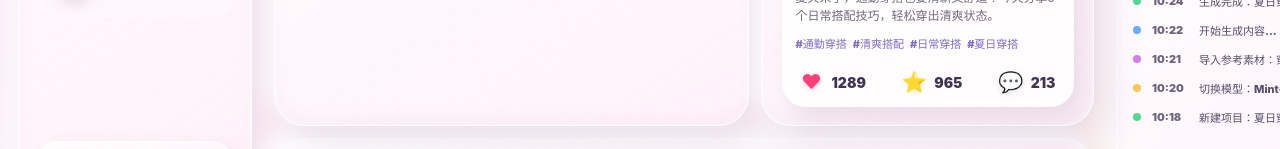
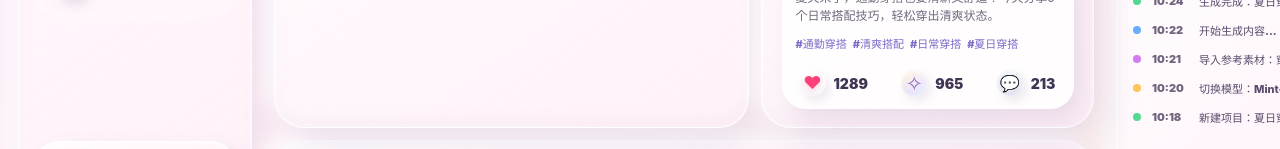
Before and after one commit to zj-linjie/xiaohongshu-assistant, a React (Vite) app: page / in a window 1280 px wide. Shown: the part 746-895 px from the top of the page. Built offline with nearby package versions, Linux system fonts and the light colour scheme.

Commit message:
UI 微调

```diff
--- a/src/App.jsx
+++ b/src/App.jsx
@@ -235,7 +235,7 @@ export function App() {
               </div>
               <footer>
                 <span><b className="post-icon like">♥</b>1289</span>
-                <span><b className="post-icon star">⭐️</b>965</span>
+                <span><b className="post-icon star">✧</b>965</span>
                 <span><b className="post-icon chat">💬</b>213</span>
               </footer>
             </div>
--- a/src/styles.css
+++ b/src/styles.css
@@ -802,16 +802,21 @@ button {
 }
 
 .post-icon {
-  width: 24px;
-  height: 24px;
+  width: 26px;
+  height: 26px;
   display: inline-flex;
   align-items: center;
   justify-content: center;
   flex: none;
-  font-size: 20px;
+  border-radius: 50%;
+  font-size: 18px;
   font-style: normal;
   font-weight: 700;
   line-height: 1;
+  box-shadow:
+    4px 5px 10px rgba(118, 91, 141, 0.12),
+    inset 0 2px 5px rgba(255, 255, 255, 0.86),
+    inset 0 -4px 8px rgba(123, 92, 150, 0.08);
 }
 
 .post-icon.like {
@@ -820,13 +825,18 @@ button {
 }
 
 .post-icon.star {
-  font-size: 20px;
-  filter: drop-shadow(0 2px 3px rgba(255, 188, 59, 0.2));
+  color: #8d75bc;
+  background: linear-gradient(145deg, #fff5d1, #f3e9ff 58%, #e8f7ff);
+  font-family: "Arial Rounded MT Bold", "Nunito", "PingFang SC", sans-serif;
+  font-size: 21px;
+  font-weight: 900;
+  filter: none;
 }
 
 .post-icon.chat {
-  font-size: 20px;
-  filter: drop-shadow(0 2px 3px rgba(113, 99, 149, 0.18));
+  background: linear-gradient(145deg, #ddf6ff, #f1e7ff);
+  font-size: 16px;
+  filter: grayscale(0.28) saturate(0.72);
 }
 
 .recent {
```
